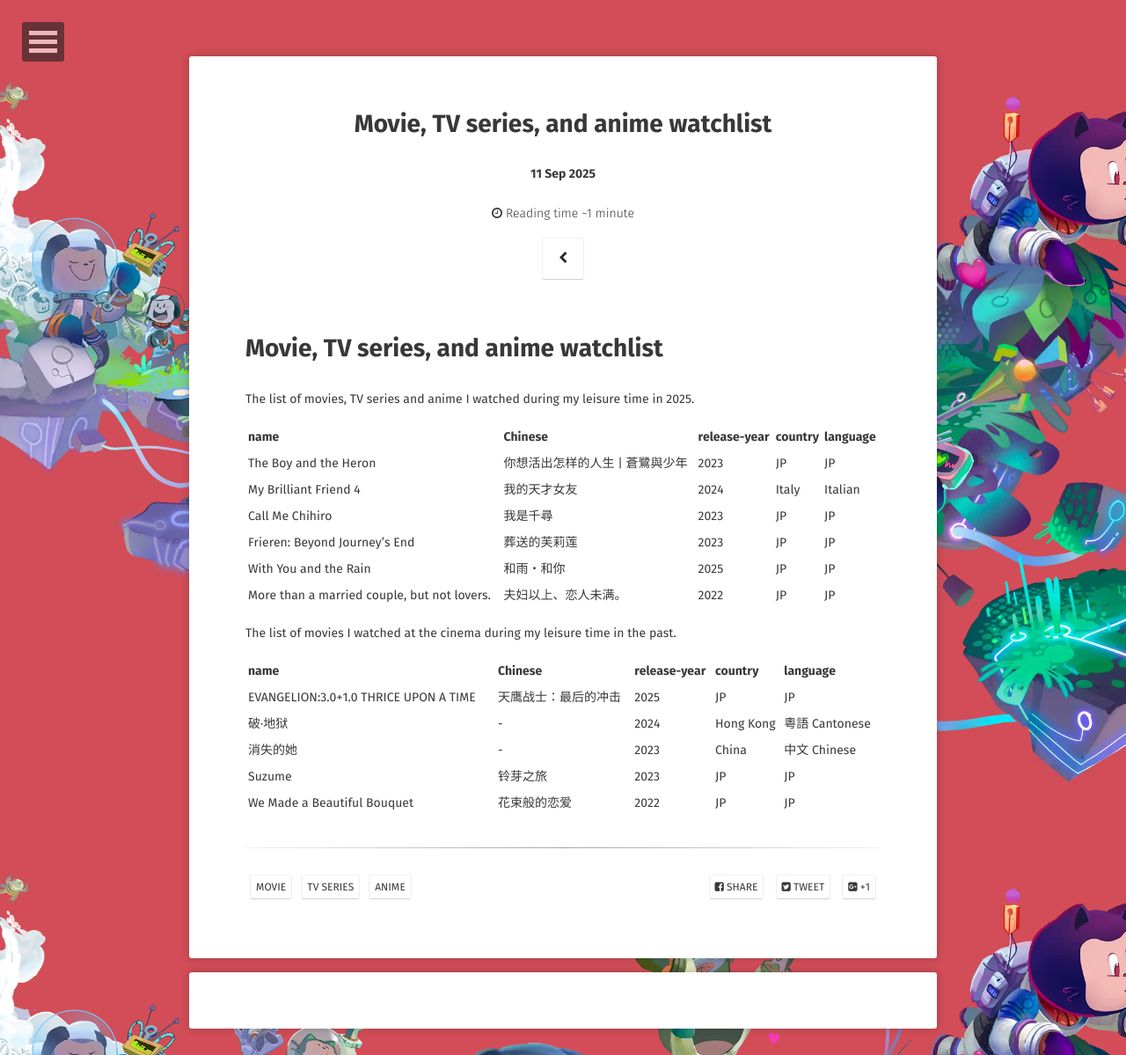
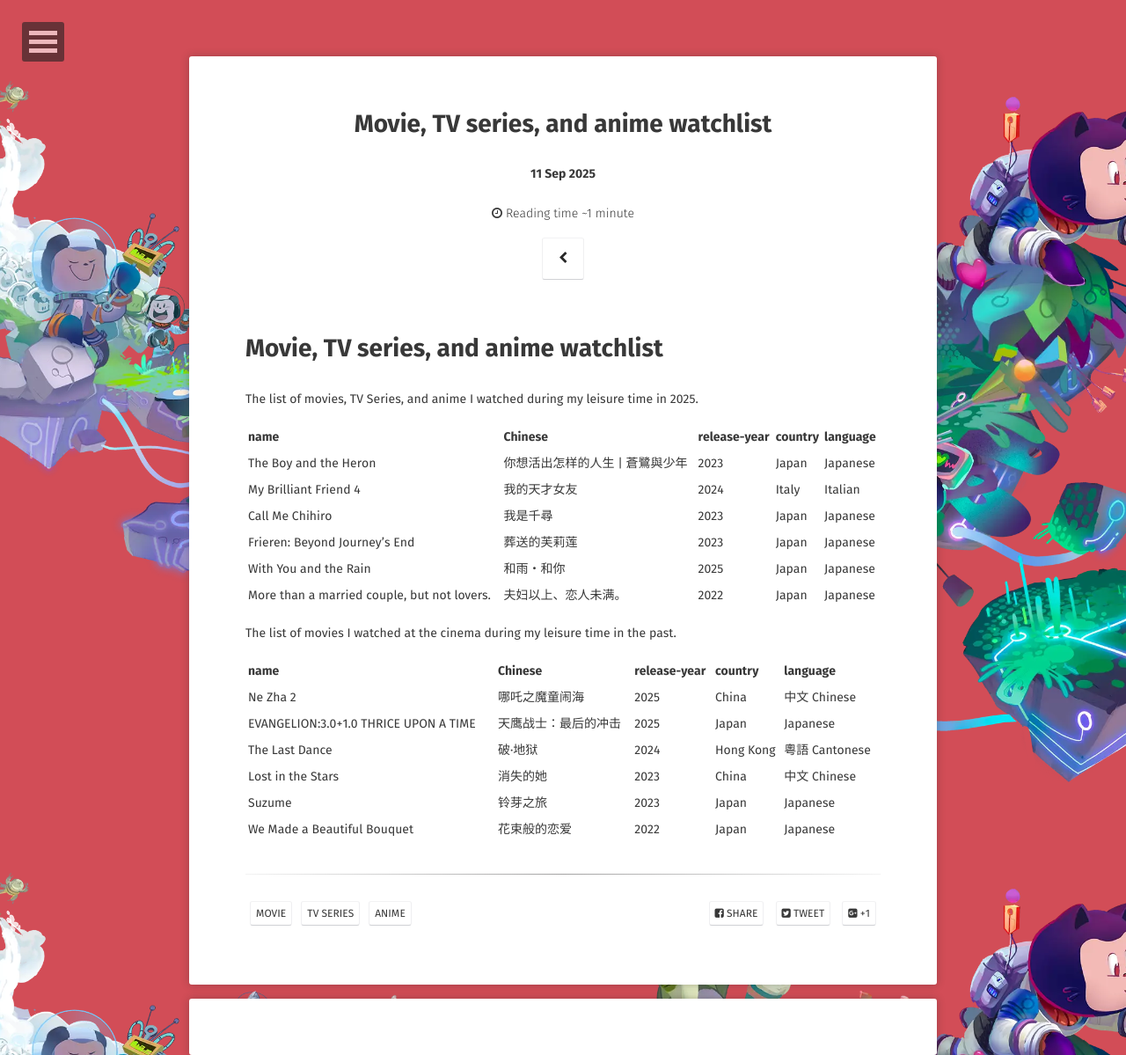
Before and after one commit to WebPavel/WebPavel.github.io, a Jekyll site: the page built from _posts/2025-09-11-movie-tv-series-and-anime-watchlist.md, in a window 1280 px wide. Shown: the whole page at 88% size. Built offline with Jekyll 4.4.1, drawn with Linux system fonts in a browser that asks for light colours; some web fonts are replaced; comment, search, counter and statistics services are not loaded.

Commit message:
feat: add a forgotten movie.

```diff
--- a/_posts/2025-09-11-movie-tv-series-and-anime-watchlist.md
+++ b/_posts/2025-09-11-movie-tv-series-and-anime-watchlist.md
@@ -10,24 +10,25 @@ comments: true
 
 # Movie, TV series, and anime watchlist
 
-The list of movies, TV series and anime I watched during my leisure time in 2025.
+The list of movies, TV Series, and anime I watched during my leisure time in 2025.
 
 | name                                        | Chinese            | release-year | country | language |
 |---------------------------------------------|--------------------|--------------|---------|----------|
-| The Boy and the Heron                       | 你想活出怎样的人生 \| 蒼鷺與少年 | 2023         | JP      | JP       |
+| The Boy and the Heron                       | 你想活出怎样的人生 \| 蒼鷺與少年 | 2023         | Japan   | Japanese |
 | My Brilliant Friend 4                       | 我的天才女友             | 2024         | Italy   | Italian  |
-| Call Me Chihiro                             | 我是千尋               | 2023         | JP      | JP       |
-| Frieren: Beyond Journey's End               | 葬送的芙莉莲             | 2023         | JP      | JP       |
-| With You and the Rain                       | 和雨・和你              | 2025         | JP      | JP       |
-| More than a married couple, but not lovers. | 夫妇以上、恋人未满。         | 2022         | JP      | JP       |
+| Call Me Chihiro                             | 我是千尋               | 2023         | Japan   | Japanese |
+| Frieren: Beyond Journey's End               | 葬送的芙莉莲             | 2023         | Japan   | Japanese |
+| With You and the Rain                       | 和雨・和你              | 2025         | Japan   | Japanese |
+| More than a married couple, but not lovers. | 夫妇以上、恋人未满。         | 2022         | Japan   | Japanese |
 
 
 The list of movies I watched at the cinema during my leisure time in the past.
 
 | name                                  | Chinese    | release-year | country   | language     |
 |---------------------------------------|------------|--------------|-----------|--------------|
-| EVANGELION:3.0+1.0 THRICE UPON A TIME | 天鹰战士：最后的冲击 | 2025         | JP        | JP           |
-| 破·地狱                                  | -          | 2024         | Hong Kong | 粵語 Cantonese |
-| 消失的她                                  | -          | 2023         | China     | 中文 Chinese   |
-| Suzume                                | 铃芽之旅       | 2023         | JP        | JP           |
-| We Made a Beautiful Bouquet           | 花束般的恋爱     | 2022         | JP        | JP           |
+| Ne Zha 2                              | 哪吒之魔童闹海    | 2025         | China     | 中文 Chinese   |
+| EVANGELION:3.0+1.0 THRICE UPON A TIME | 天鹰战士：最后的冲击 | 2025         | Japan     | Japanese     |
+| The Last Dance                        | 破·地狱       | 2024         | Hong Kong | 粵語 Cantonese |
+| Lost in the Stars                     | 消失的她       | 2023         | China     | 中文 Chinese   |
+| Suzume                                | 铃芽之旅       | 2023         | Japan     | Japanese     |
+| We Made a Beautiful Bouquet           | 花束般的恋爱     | 2022         | Japan     | Japanese     |
```
